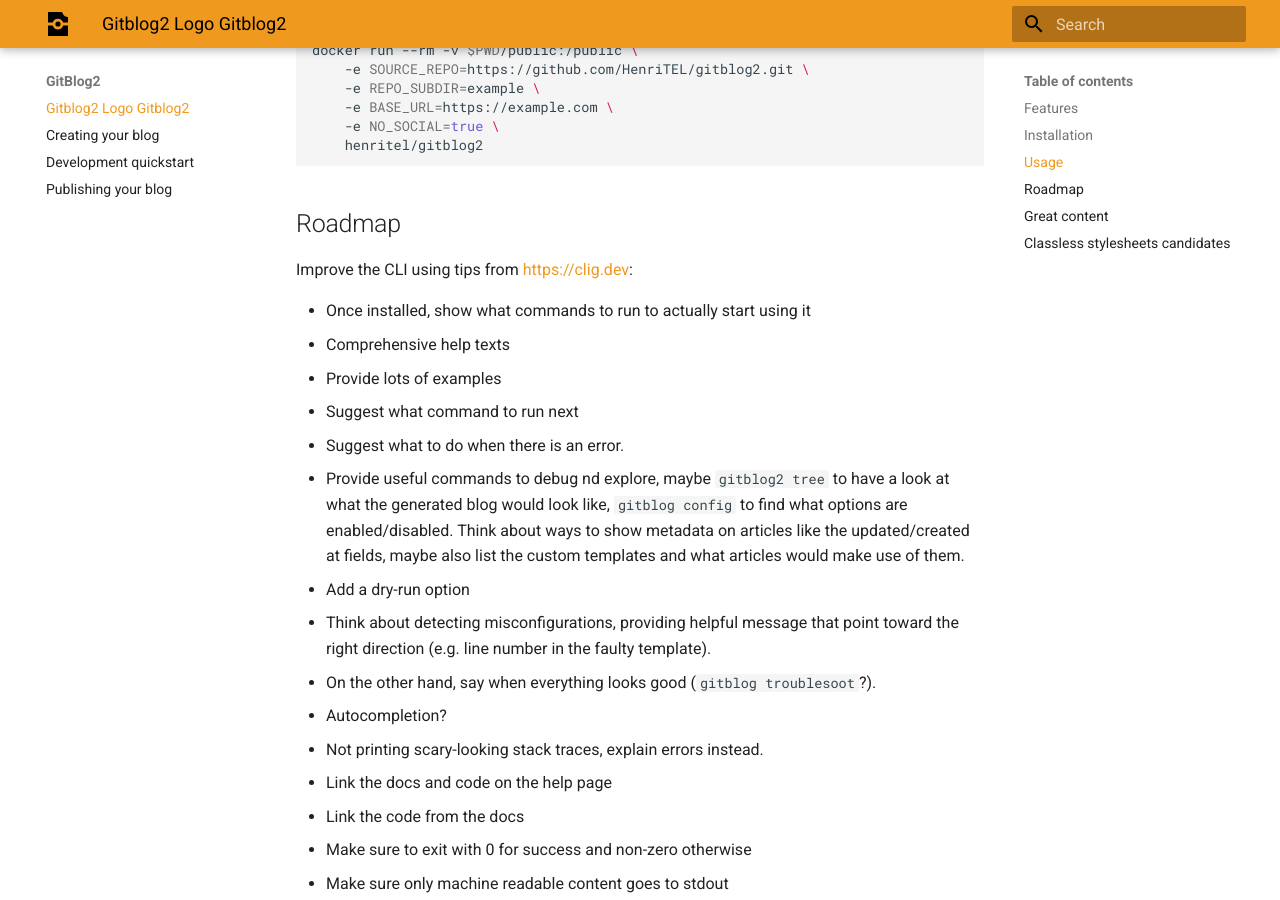
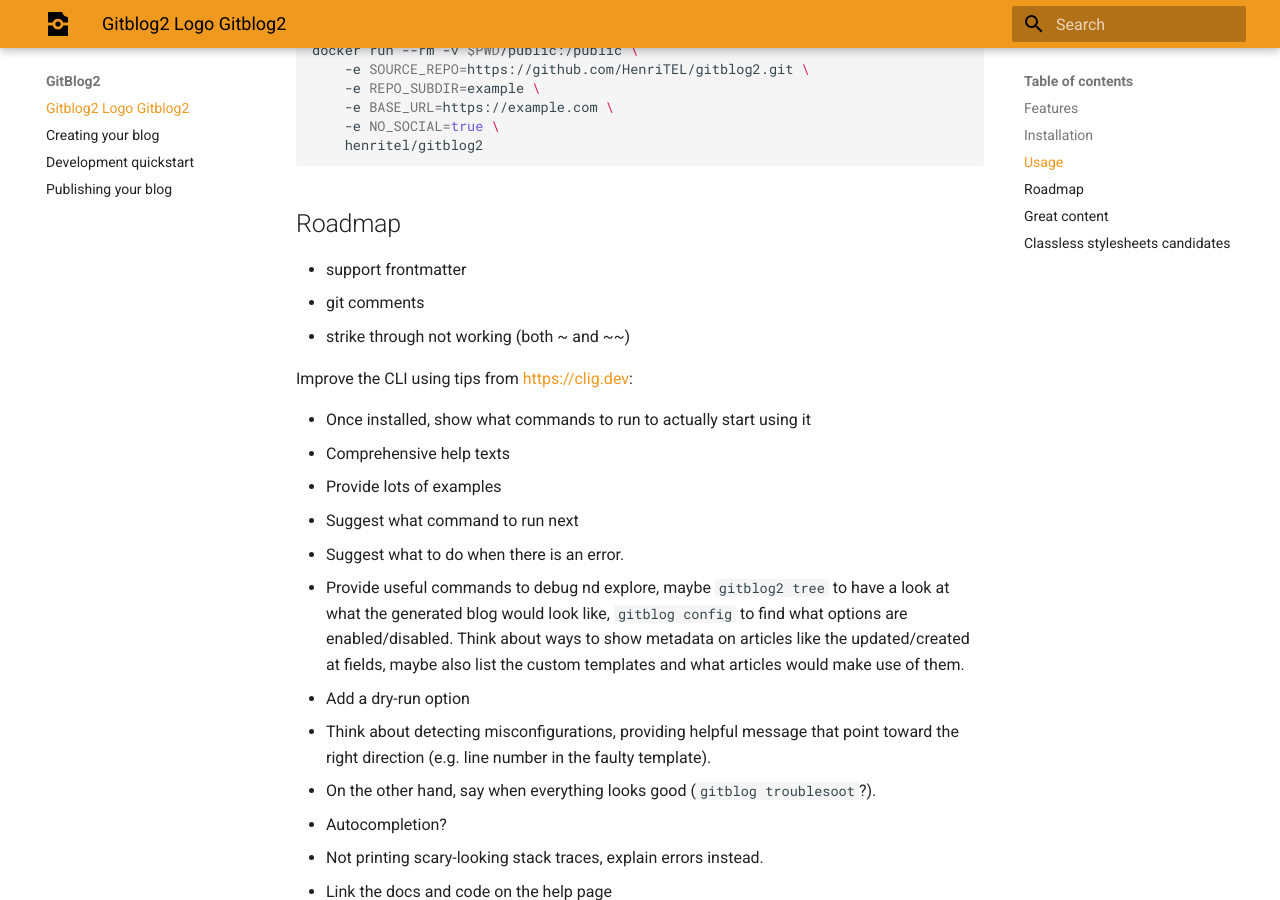
Before and after one commit to HenriTEL/gitblog2, an MkDocs documentation site: the page built from docs/index.md, in a window 1280 px wide and 900 px high, scrolled down 1143 px. Built offline with MkDocs 1.6.1 and Material for MkDocs 9.7.7, drawn with Linux system fonts in a browser that asks for light colours.

Commit message:
Update index.md

````diff
--- a/docs/index.md
+++ b/docs/index.md
@@ -55,6 +55,10 @@
 ```
 
 ## Roadmap
+
+* support frontmatter
+* git comments
+* strike through not working (both ~ and ~~)
 
 Improve the CLI using tips from <https://clig.dev>:
 
````
